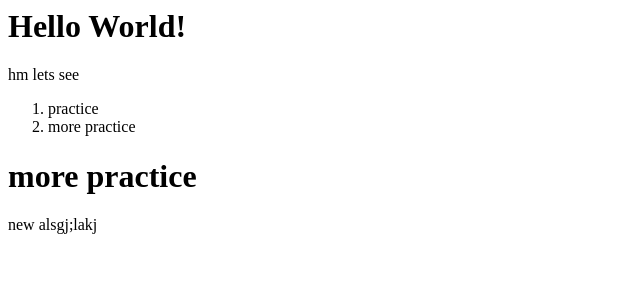
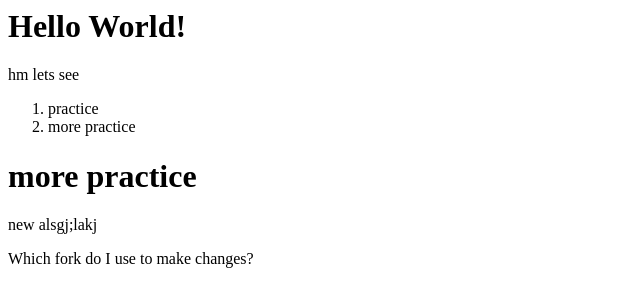
Before and after one commit to danshook/repowylder, a plain HTML site: page index.html in a window 1280 px wide. Shown: the whole page, without its empty margins (0-640 px from the left). Drawn offline with Linux system fonts and the light colour scheme.

Commit message:
this is my first commit

```diff
--- a/index.html
+++ b/index.html
@@ -10,3 +10,4 @@
 <p>new
     alsgj;lakj
 </p>
+<p>Which fork do I use to make changes?</p>
```
